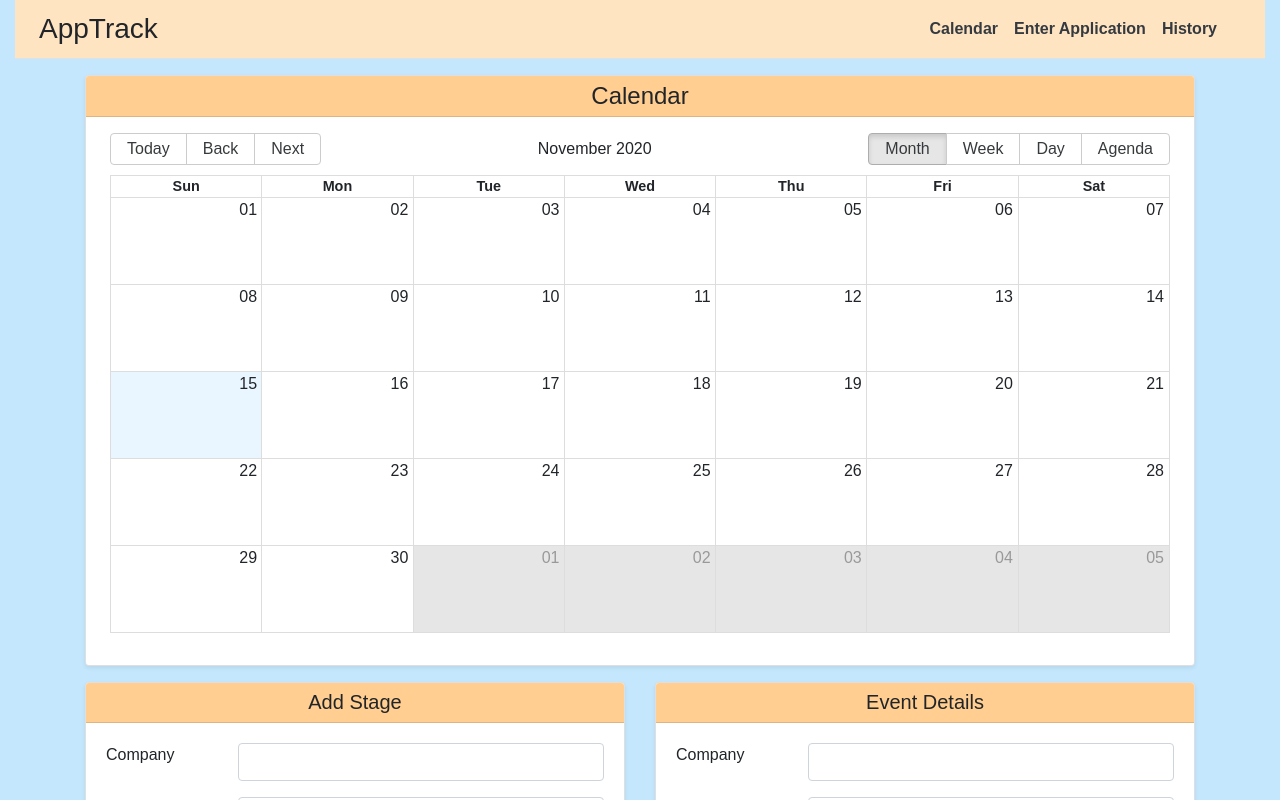
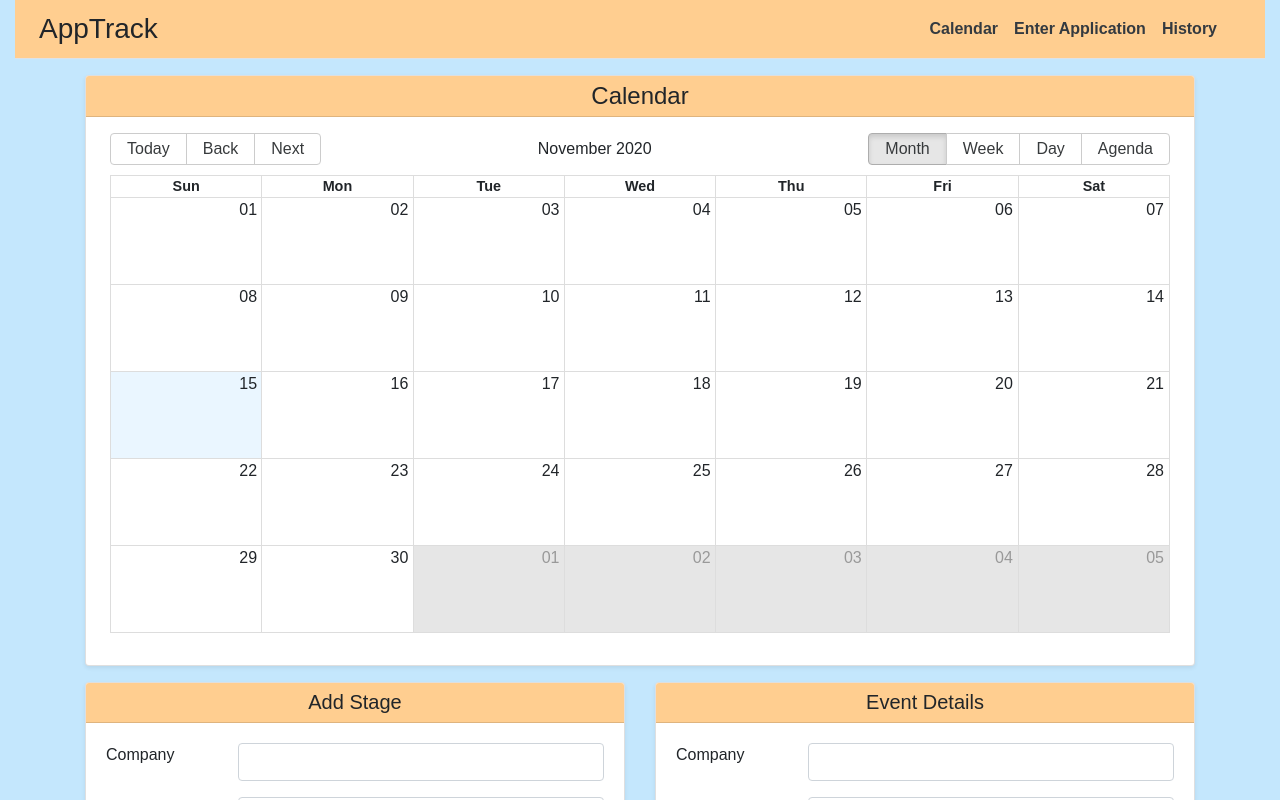
Before and after one commit to wirthdrewneu/Web-Dev-Project-3, a React (Create React App) app in the folder interapp/: page / in a window 1280 px wide. Shown: the top 800 px of the page. Built offline with nearby package versions, Linux system fonts and the light colour scheme; no server answers.

Commit message:
tital bar and button fix

```diff
--- a/interapp/src/css/designs.css
+++ b/interapp/src/css/designs.css
@@ -1,5 +1,5 @@
 .nav-header {
-	background-color: #FFE4C2;
+	background-color: #ffce90;
 }
 .card-header, .header-std {
 	background-color: #ffce90;
```
